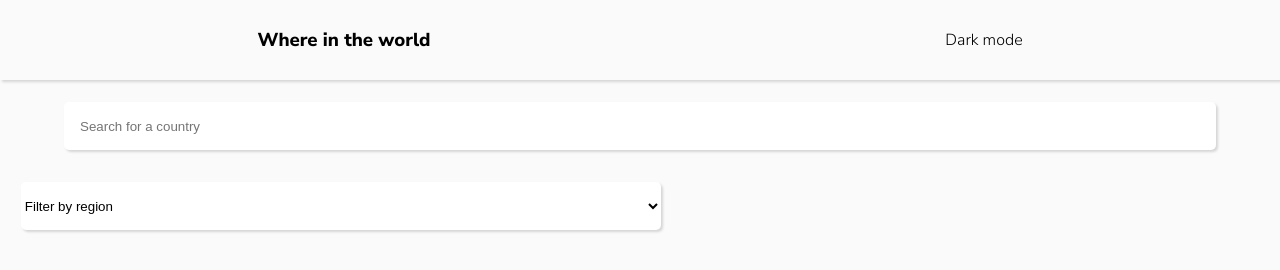
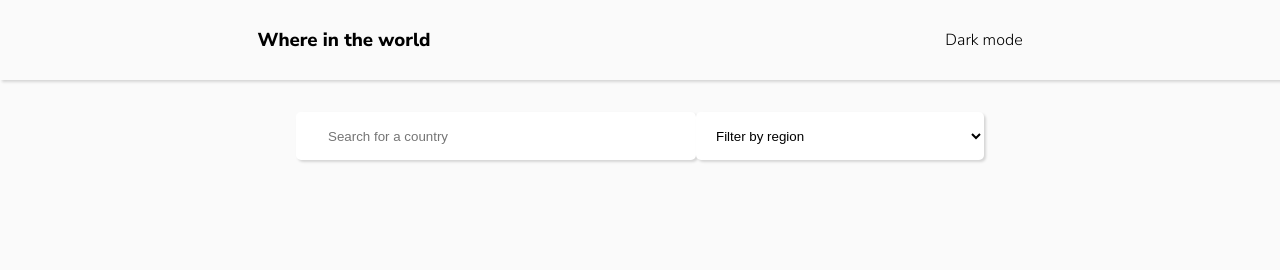
Before and after one commit to toriola998/rest-countries, a plain HTML site: page index.html in a window 1280 px wide. Drawn offline with nearby package versions, Linux system fonts and the light colour scheme; no server answers.

Commit message:
completed responsiveness

```diff
--- a/index.html
+++ b/index.html
@@ -16,6 +16,8 @@
             <p>Dark mode</p>
         </section>
 
+        <section class="home">
+            <div>
                 <form>
                     <div class="flex">
                         <input type="text" placeholder="Search for a country" id="input-country"/>
@@ -23,11 +25,11 @@
 
                     <select id="region" name="region">
                         <option value="" disabled selected hidden>Filter by region</option>
-                <option value="volvo">Africa</option>
-                <option value="saab">America</option>
-                <option value="fiat">Asia</option>
-                <option value="audi">Europe</option>
-                <option value="audi">Oceania</option>
+                        <option value="Africa">Africa</option>
+                        <option value="America">America</option>
+                        <option value="Asia">Asia</option>
+                        <option value="Europe">Europe</option>
+                        <option value="Oceania">Oceania</option>
                     </select>
                 </form>
 
@@ -46,6 +48,8 @@
                         </div>-->
                     </div>
                 </main>
+            </div>
+        </section>
         <script src="https://cdn.jsdelivr.net/npm/axios/dist/axios.min.js"></script>
         <script src="index.js"></script>
     </body>
--- a/styles.css
+++ b/styles.css
@@ -13,6 +13,11 @@
 body {
     background-color: hsl(0, 0%, 98%);
     font-family: 'Nunito Sans', sans-serif;
+}
+
+.home{
+    display: flex;
+    justify-content: center;
 }
 
 .flex {
@@ -42,16 +47,16 @@ input, select {
 
 input[type=text] {
     width: 90vw;
-    padding-left: 1rem;
+    padding-left: 2rem;
 }
 
 select {
     width: 50vw;
-    margin-left: 1.3rem;
+    padding: 0 1rem;
 }
 
 .box {
-    width: 70vw;
+    width: 250px;
     min-height: 320px;
     background-color: hsl(0, 0%, 100%);
     border-radius: 7px;
@@ -95,39 +100,44 @@ img {
     grid-gap: 25px;
    }
 
-   .box {
-       width: 40vw;
-   }
+   form{
+    display: flex;
+    margin: 2rem 0 0 0;
+    justify-content: space-between;
+    width: auto;
+    }
+
+    form > div {
+        margin: unset;
+    }
+
+    input[type=text] {
+        width: 15rem;
+    }
+
+    select {
+        width: 10rem;
+    }
+
   }
 
-  @media screen and (min-width: 780px) {
+  @media screen and (min-width: 900px) {
     .wrapper{
         grid-template-columns: auto auto auto;
     }
 
-    .box {
-        width: 30vw;
-    }
-  }
-
-  @media screen and (min-width: 990px) {
-    .wrapper{
-        grid-template-columns: auto auto auto auto;
+    input[type=text] {
+        width: 25rem;
     }
 
-    .box {
-        width: 20vw;
+    select {
+        width: 18rem;
     }
 
   }
 
-  @media screen and (min-width: 1500px) {
+  @media screen and (min-width: 1200px) {
     .wrapper{
-        grid-template-columns: auto auto auto auto auto;
+        grid-template-columns: auto auto auto auto;
     }
-
-    .box {
-        width: 15vw;
-    }
-
   }
```
Lines whose indentation alone changed are shown as unchanged.
